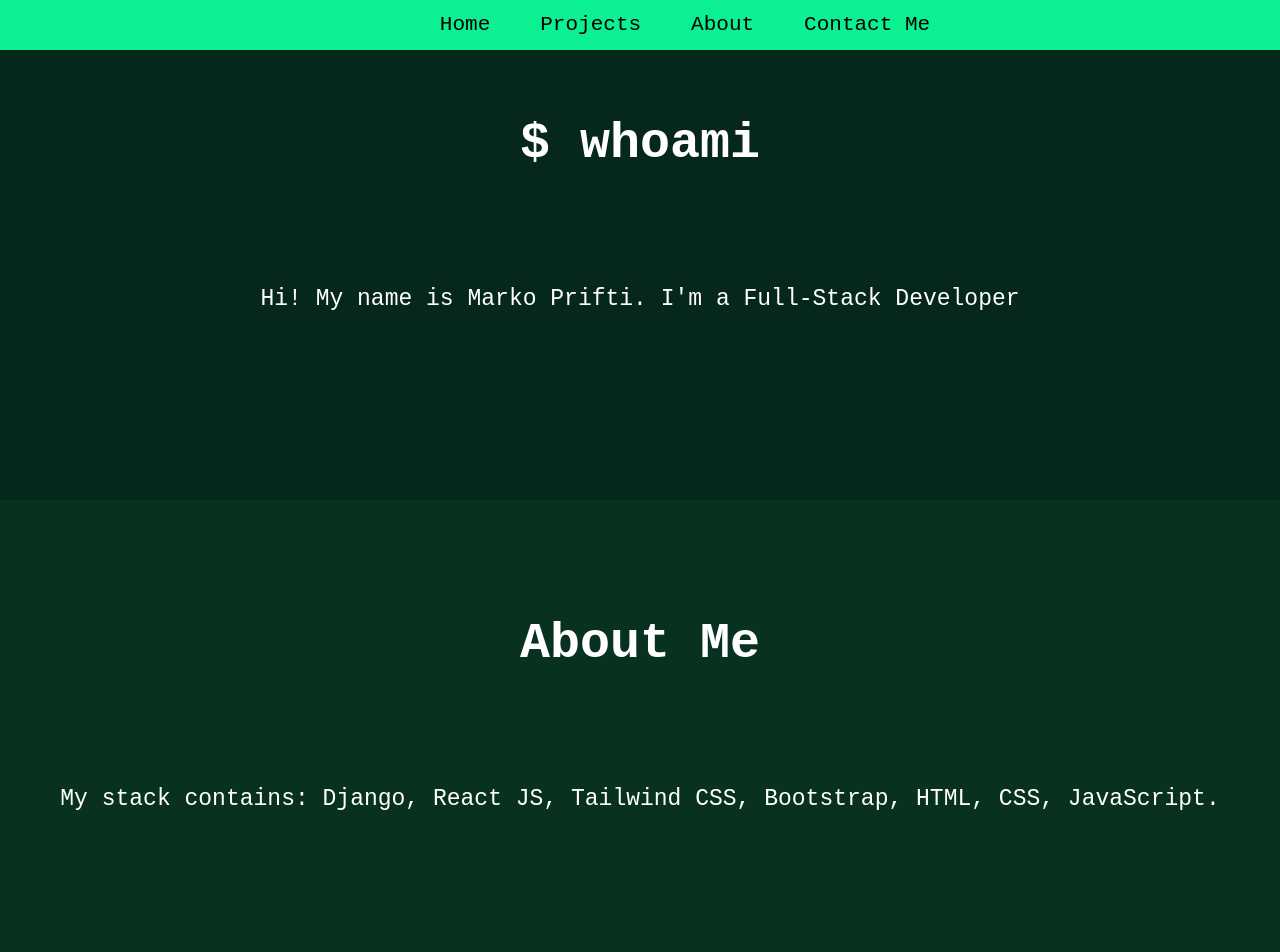
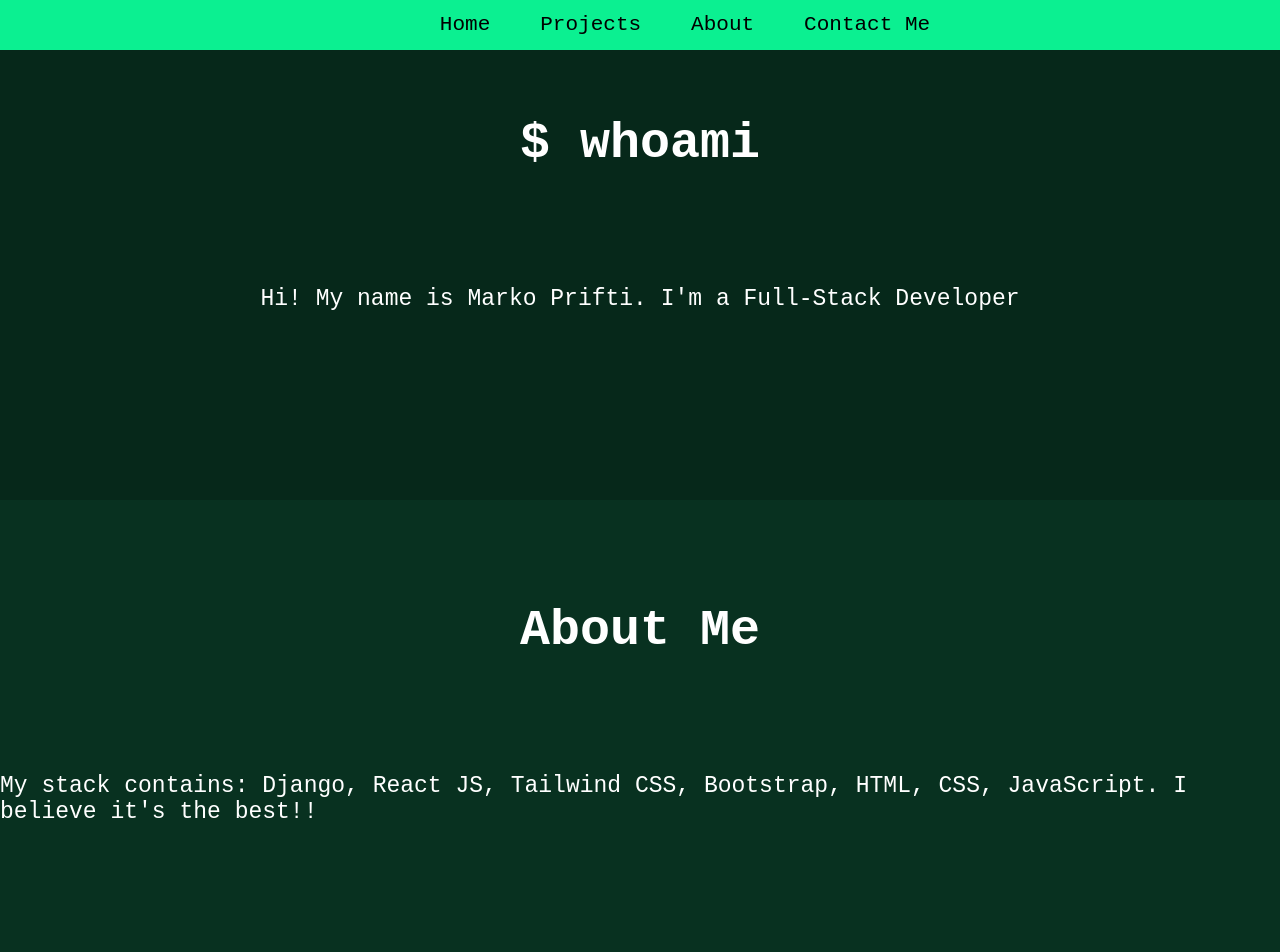
Before and after one commit to mPenTests/whoami, a React (Vite) app: page / in a window 1280 px wide. Shown: the top 952 px of the page. Built offline with nearby package versions, Linux system fonts and the light colour scheme.

Commit message:
Updated Components

```diff
--- a/src/components/About.jsx
+++ b/src/components/About.jsx
@@ -3,7 +3,7 @@ import Base from './Base';
 
 const About = () => {
     return (
-        <Base id='about' title='About Me' content="My stack contains: Django, React JS, Tailwind CSS, Bootstrap, HTML, CSS, JavaScript."/>
+        <Base id='about' title='About Me' content="My stack contains: Django, React JS, Tailwind CSS, Bootstrap, HTML, CSS, JavaScript. I believe it's the best!!"/>
     );
 }
 
```
